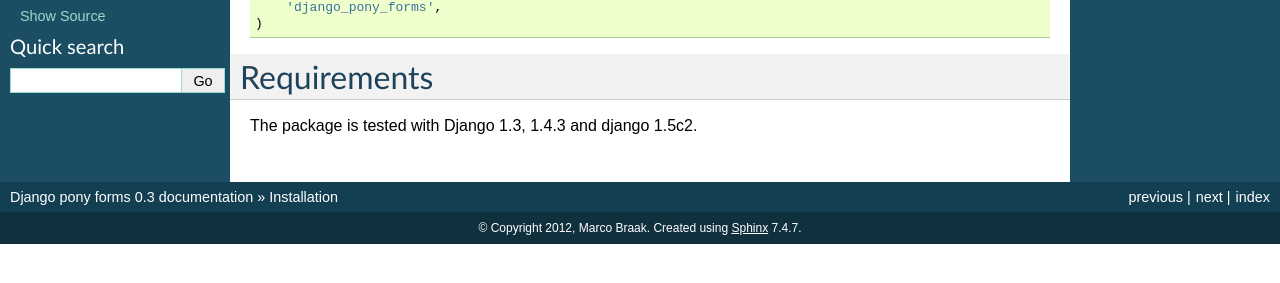
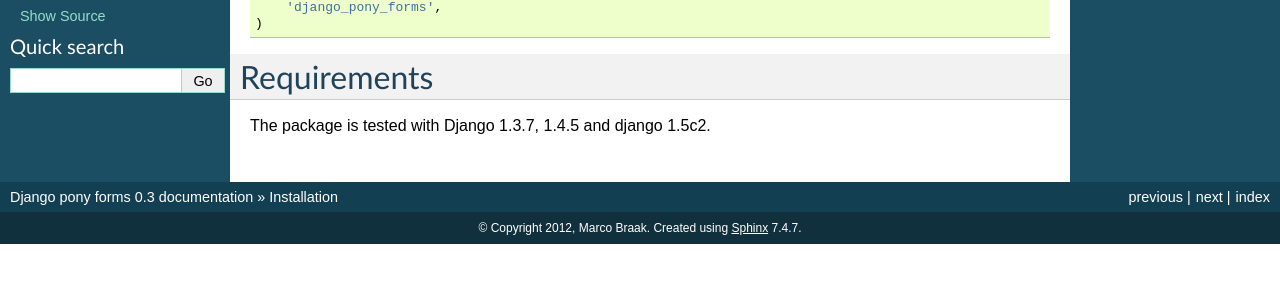
Before and after one commit to mbraak/django_pony_forms, a Sphinx documentation site: the page built from docs/source/installation.rst, in a window 1280 px wide. Shown: the part 248-531 px from the top of the page. Built offline with Sphinx 7.4.7, drawn with Linux system fonts in a browser that asks for light colours.

Commit message:
Mention Django 1.3.7 and 1.4.5 in the docs

```diff
--- a/README.rst
+++ b/README.rst
@@ -55,7 +55,7 @@ my_form.html:
 Requirements
 ============
 
-The package is tested with Django 1.3, 1.4.3 and 1.5c2.
+The package is tested with Django 1.3.7, 1.4.5 and 1.5c2.
 
 Installation
 ============
--- a/docs/source/installation.rst
+++ b/docs/source/installation.rst
@@ -20,4 +20,4 @@ Add ``django_pony_forms`` to your installed apps in ``settings.py``.
 Requirements
 ============
 
-The package is tested with Django 1.3, 1.4.3 and django 1.5c2.
+The package is tested with Django 1.3.7, 1.4.5 and django 1.5c2.
```
